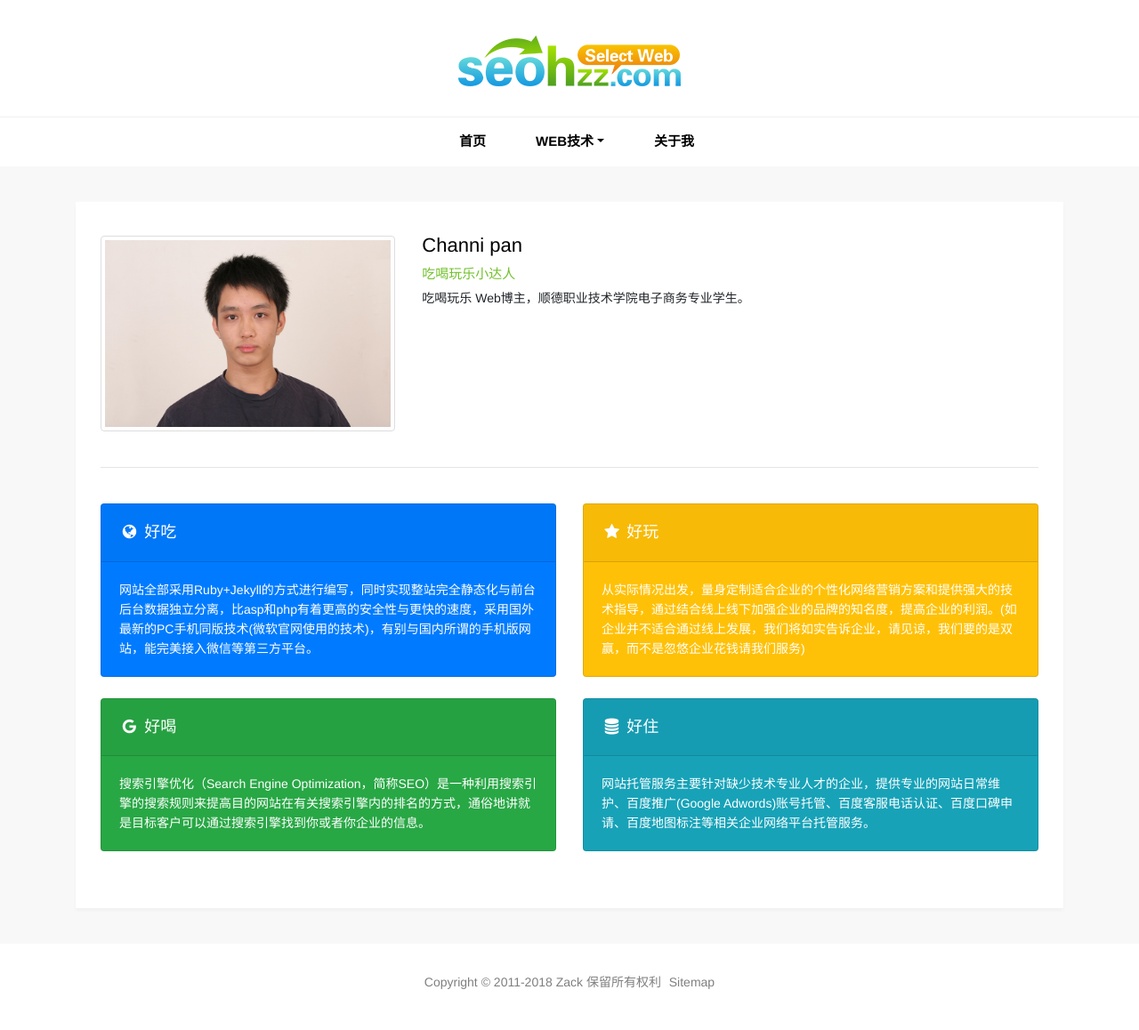
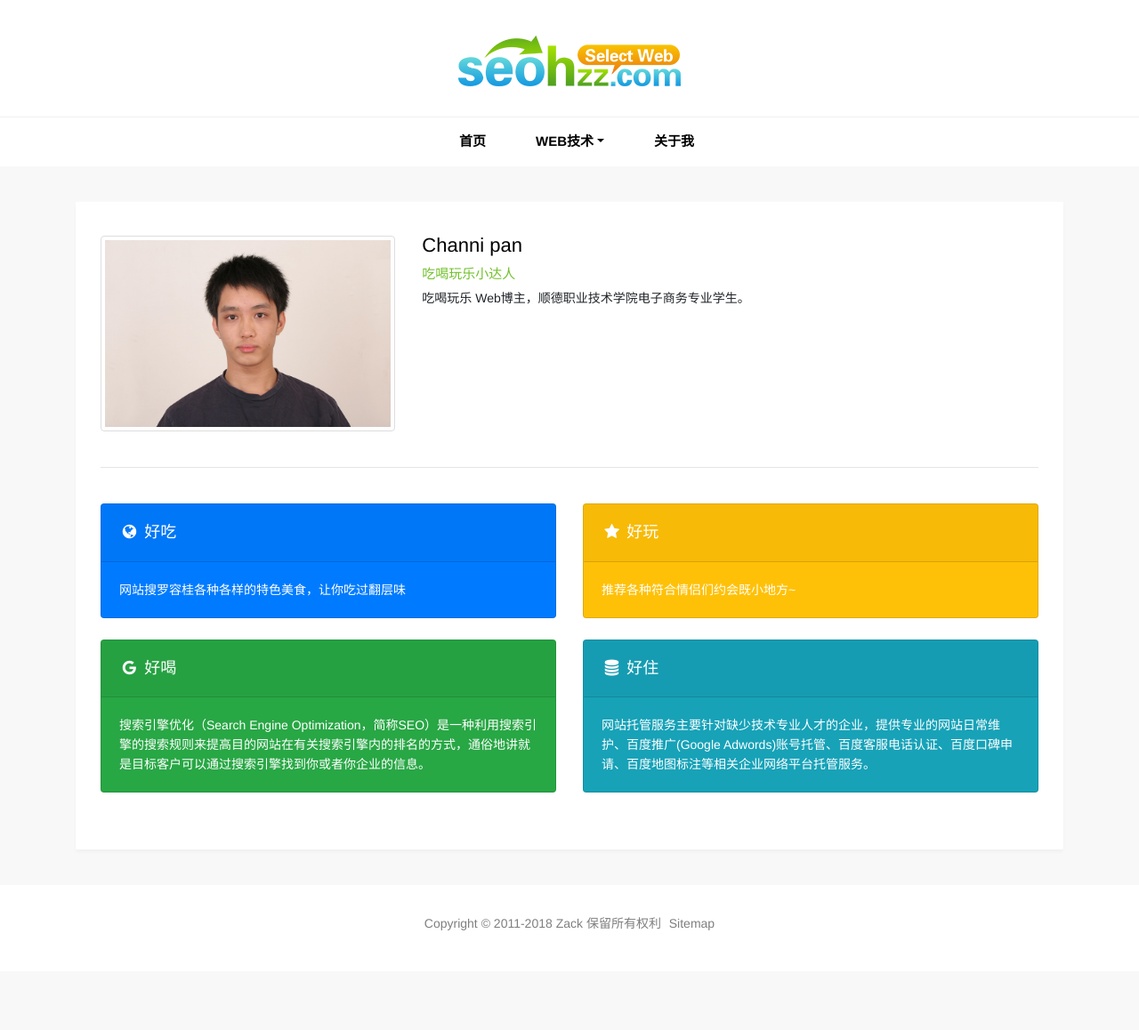
Before and after one commit to channipan/channipan.github.io, a Jekyll site: the page built from pages/about.html, in a window 1280 px wide. Shown: the whole page at 89% size. Built offline with Jekyll 4.4.1, drawn with Linux system fonts in a browser that asks for light colours; after the commit the page ends 1092 px from its top, so only the background shows below that.

Commit message:
Update about.html

```diff
--- a/pages/about.html
+++ b/pages/about.html
@@ -21,7 +21,7 @@ description: Channi，吃喝玩乐推荐。
             <div class="card text-white bg-primary mb-4">
               <div class="card-header"><h4><i class="fa fa-globe fa-fw"></i> 好吃</h4></div>
               <div class="card-body">
-                <p class="card-text">网站全部采用Ruby+Jekyll的方式进行编写，同时实现整站完全静态化与前台后台数据独立分离，比asp和php有着更高的安全性与更快的速度，采用国外最新的PC手机同版技术(微软官网使用的技术)，有别与国内所谓的手机版网站，能完美接入微信等第三方平台。</p>
+                <p class="card-text">网站搜罗容桂各种各样的特色美食，让你吃过翻层味</p>
               </div>
             </div>
           </div>
@@ -29,7 +29,7 @@ description: Channi，吃喝玩乐推荐。
             <div class="card text-white bg-warning mb-4">
               <div class="card-header"><h4><i class="fa fa-star fa-fw"></i> 好玩</h4></div>
               <div class="card-body">
-                <p class="card-text">从实际情况出发，量身定制适合企业的个性化网络营销方案和提供强大的技术指导，通过结合线上线下加强企业的品牌的知名度，提高企业的利润。(如企业并不适合通过线上发展，我们将如实告诉企业，请见谅，我们要的是双赢，而不是忽悠企业花钱请我们服务)</p>
+                <p class="card-text">推荐各种符合情侣们约会既小地方~</p>
               </div>
             </div>
           </div>
```
